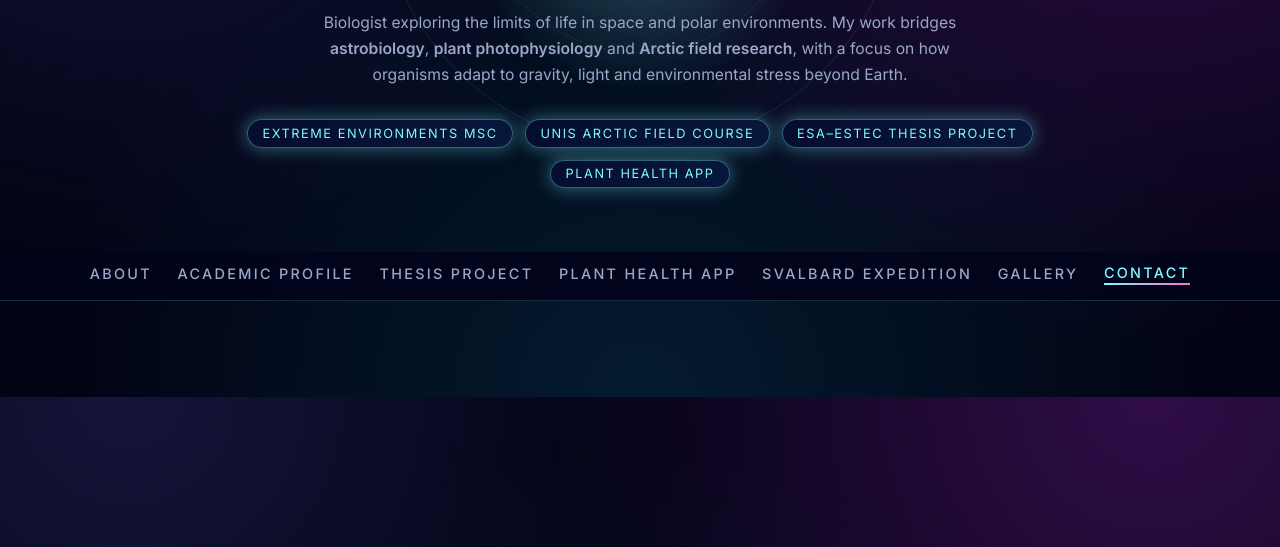
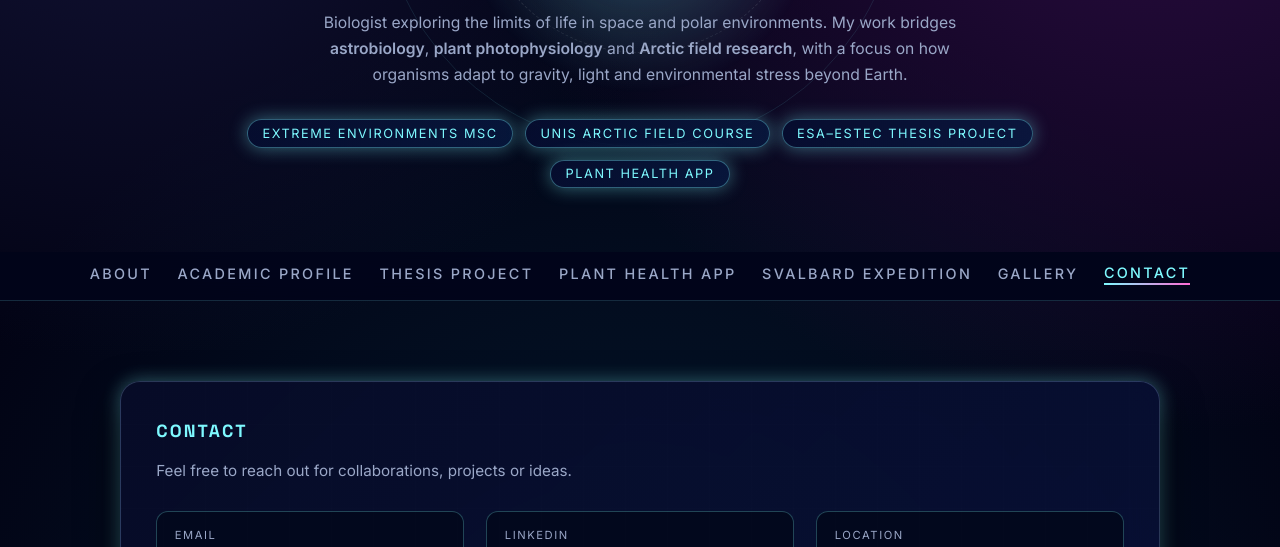
Before and after one commit to Ares777nonnt/Giuseppe-Muscari-Website, a plain HTML site: page index.html in a window 1280 px wide. Both pictures are taken after a click on the link "CONTACT". Shown: the part 253-800 px from the top of the page. Drawn offline with Linux system fonts and the light colour scheme.

Commit message:
Update index.html

```diff
--- a/index.html
+++ b/index.html
@@ -844,6 +844,8 @@
       </div>
     </section>
 
+    </section>
+
     <section id="svalbard" class="content-section fade-in">
       <h2>Svalbard Expedition 2025</h2>
       <p class="section-subtitle">Fieldwork in the Arctic as a natural laboratory for astrobiology.</p>
@@ -880,8 +882,9 @@
           <img src="assets/gallery/SvalSoccorso.webp" alt="Rescue training in Svalbard" />
         </div>
       </div>
+    </section>
 
-    <section id="contact" class="content-section fade-in">
+    <section id="contact"" class="content-section fade-in">
       <h2>Contact</h2>
       <p class="section-subtitle">Feel free to reach out for collaborations, projects or ideas.</p>
 
```
